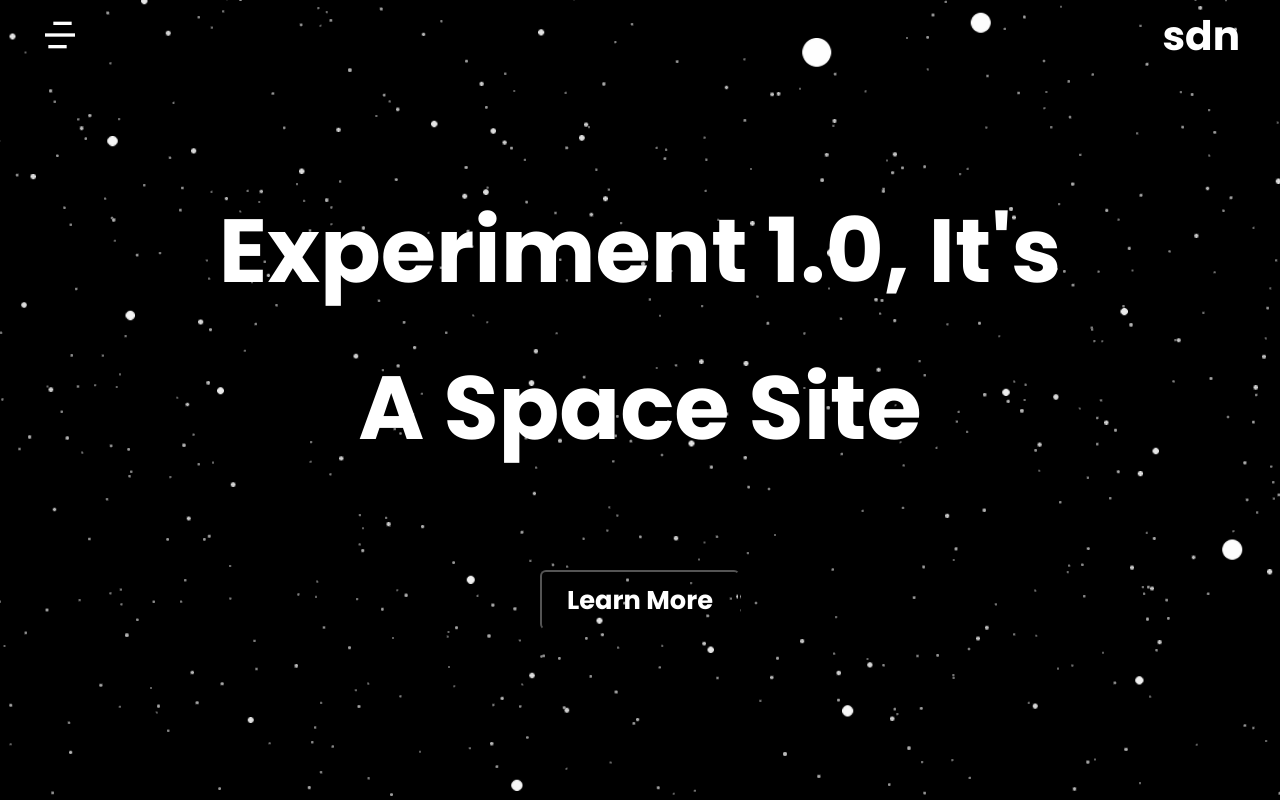
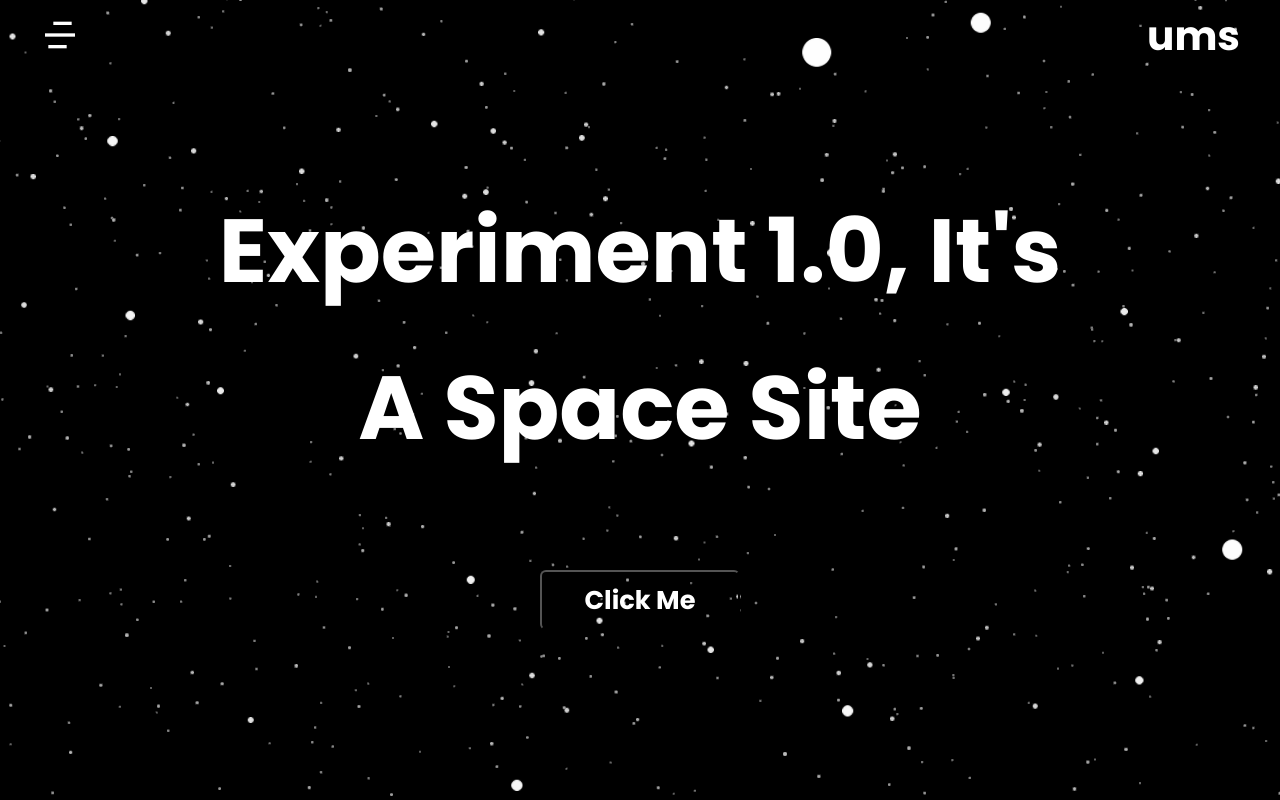
Before and after one commit to Sadness7311/experiment-1, a website built with Vite: page index.html in a window 1280 px wide. Shown: the top 800 px of the page. Built offline with nearby package versions, Linux system fonts and the light colour scheme; animation ran at ten frames a second.

Commit message:
Update index.html

```diff
--- a/index.html
+++ b/index.html
@@ -7,17 +7,17 @@
     <link href="https://fonts.googleapis.com/css?family=Poppins:400,500,600,700&display=swap" rel="stylesheet">
     <script src="https://cdnjs.cloudflare.com/ajax/libs/gsap/3.9.1/gsap.min.js"></script>
     <link href="https://cdn.jsdelivr.net/npm/remixicon@2.5.0/fonts/remixicon.css" rel="stylesheet" />
-    <title>Portfolio-2</title>
+    <title>Experiment-1</title>
   </head>
   <body>
     <div class="nav-container">
       <ul class="nav">
         <i class="ri-menu-4-line"></i>
-        <li><h1>sdn</h1></li>
+        <li><h1>ums</h1></li>
       </ul>
     </div>
     <div class="button-container">
-      <button>Learn More <div></div></button>
+      <button>Click Me<div></div></button>
     </div>
     <canvas class="webgl"></canvas>
     <script type="module" src="/main.js"></script>
```
